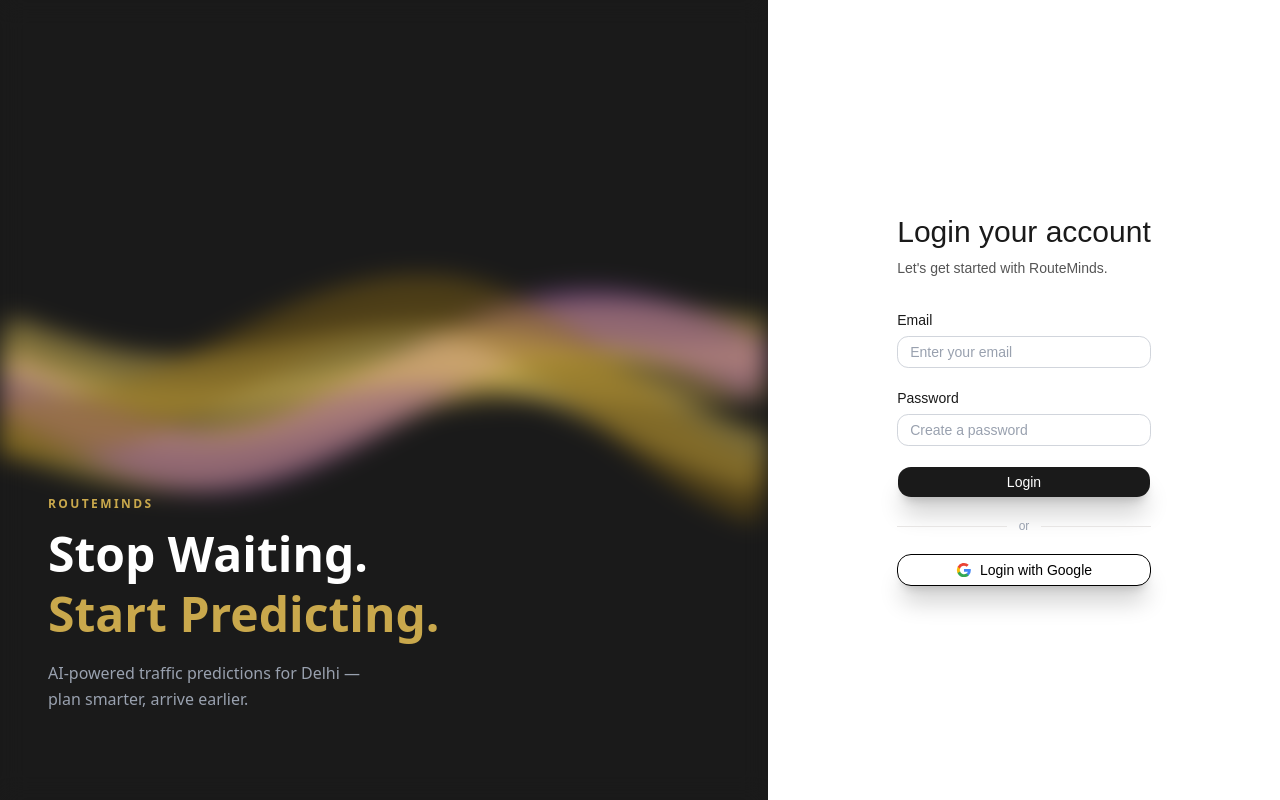
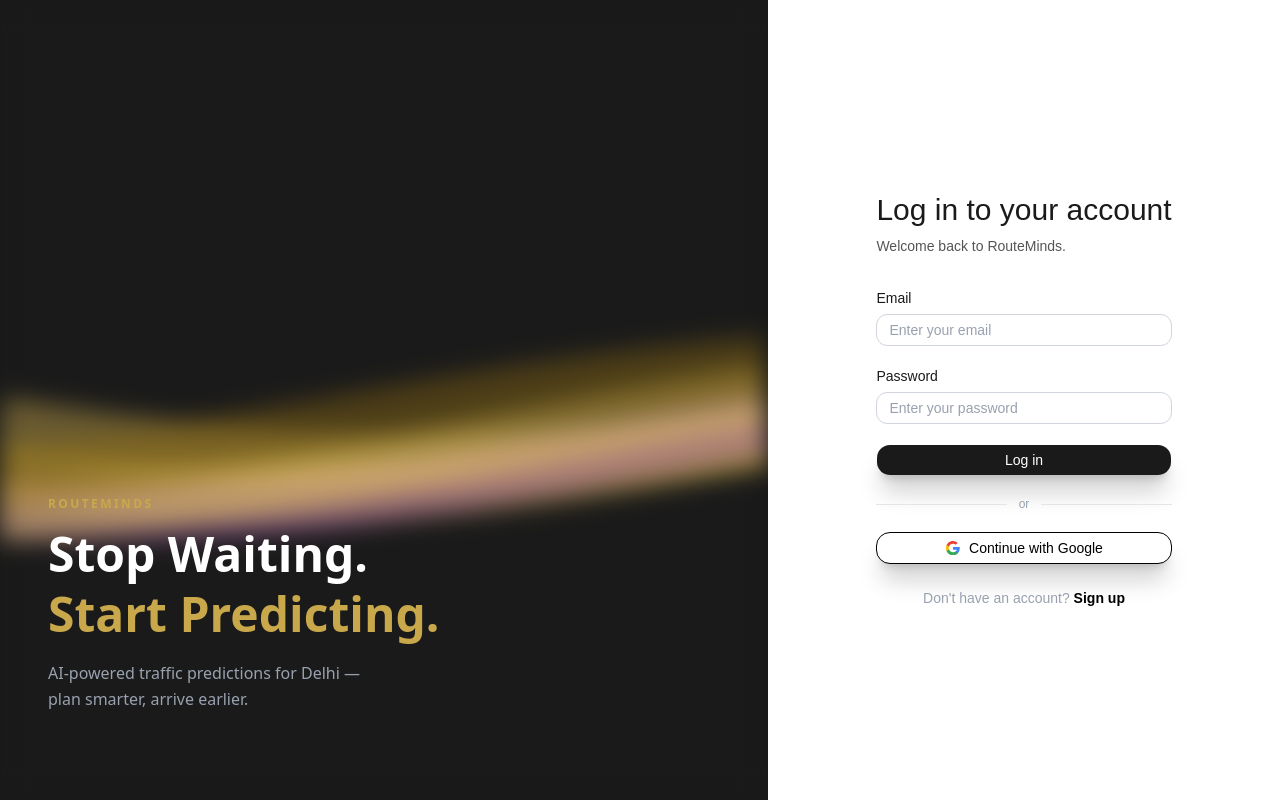
Before and after one commit to Yajush-afk/RouteMinds, a React (Vite) app in the folder apps/web/: page /login in a window 1280 px wide. Built offline with nearby package versions, Linux system fonts and the light colour scheme.

Commit message:
fix bugs in signup page.

```diff
--- a/apps/web/src/components/login/LeftSection.tsx
+++ b/apps/web/src/components/login/LeftSection.tsx
@@ -1,21 +1,25 @@
-"use client";
-import { useEffect, useRef } from "react";
-import { createNoise3D } from "simplex-noise";
+import { useEffect, useRef } from "react"
+
+const getWaveNoise = (x: number, y: number, z: number) => {
+  return (
+    Math.sin(x * 2.2 + z * 0.9 + y * 1.7) * 0.5 +
+    Math.sin(x * 0.8 - z * 1.3 + y * 2.4) * 0.3 +
+    Math.cos(x * 1.5 + z * 0.7 - y * 1.1) * 0.2
+  )
+}
 
 export default function LeftSection() {
-  const canvasRef = useRef<HTMLCanvasElement>(null);
-  const containerRef = useRef<HTMLDivElement>(null);
+  const canvasRef = useRef<HTMLCanvasElement>(null)
+  const containerRef = useRef<HTMLDivElement>(null)
 
   useEffect(() => {
-    const canvas = canvasRef.current;
-    const container = containerRef.current;
-    if (!canvas || !container) return;
+    const canvas = canvasRef.current
+    const container = containerRef.current
+    if (!canvas || !container) return
 
-    const ctx = canvas.getContext("2d")!;
-    const noise = createNoise3D();
-    let animationId: number;
-    let nt = 0;
-
+    const ctx = canvas.getContext("2d")!
+    let animationId: number
+    let nt = 0
 
     const colors = [
       "#C9A84C", // gold
@@ -23,78 +27,84 @@
       "#AE67C2", // deep gold
       "#F0D060", // warm yellow
       "#8B6914", // dark amber
-    ];
+    ]
 
     const resize = () => {
-      canvas.width = container.offsetWidth;
-      canvas.height = container.offsetHeight;
-    };
+      canvas.width = container.offsetWidth
+      canvas.height = container.offsetHeight
+    }
 
     const drawWave = () => {
-      const w = canvas.width;
-      const h = canvas.height;
+      const w = canvas.width
+      const h = canvas.height
 
-      ctx.fillStyle = "#1a1a1a";
-      ctx.globalAlpha = 1;
-      ctx.fillRect(0, 0, w, h);
+      ctx.fillStyle = "#1a1a1a"
+      ctx.globalAlpha = 1
+      ctx.fillRect(0, 0, w, h)
 
-      nt += 0.0015;
+      nt += 0.0015
 
       for (let i = 0; i < 5; i++) {
-        ctx.beginPath();
-        ctx.lineWidth = 60;
-        ctx.strokeStyle = colors[i % colors.length];
-        ctx.globalAlpha = 0.45;
+        ctx.beginPath()
+        ctx.lineWidth = 60
+        ctx.strokeStyle = colors[i % colors.length]
+        ctx.globalAlpha = 0.45
 
         for (let x = 0; x < w; x += 5) {
-          const y = noise(x / 800, 0.3 * i, nt) * 120;
-          ctx.lineTo(x, y + h * 0.5);
+          const y = getWaveNoise(x / 800, 0.3 * i, nt) * 120
+          if (x === 0) {
+            ctx.moveTo(x, y + h * 0.5)
+            continue
+          }
+
+          ctx.lineTo(x, y + h * 0.5)
         }
-        ctx.stroke();
-        ctx.closePath();
+        ctx.stroke()
+        ctx.closePath()
       }
 
-      animationId = requestAnimationFrame(drawWave);
-    };
+      animationId = requestAnimationFrame(drawWave)
+    }
 
-    resize();
-    drawWave();
+    resize()
+    drawWave()
 
-    const ro = new ResizeObserver(resize);
-    ro.observe(container);
+    const ro = new ResizeObserver(resize)
+    ro.observe(container)
 
     return () => {
-      cancelAnimationFrame(animationId);
-      ro.disconnect();
-    };
-  }, []);
+      cancelAnimationFrame(animationId)
+      ro.disconnect()
+    }
+  }, [])
 
   return (
-    <div ref={containerRef} className="relative h-full w-full overflow-hidden bg-[#1a1a1a]">
+    <div
+      ref={containerRef}
+      className="relative h-full w-full overflow-hidden bg-[#1a1a1a]"
+    >
       <canvas
         ref={canvasRef}
-        className="absolute inset-0 w-full h-full"
+        className="absolute inset-0 h-full w-full"
         style={{ filter: "blur(12px)" }}
       />
 
-
       <div className="absolute inset-0 z-10 flex flex-col justify-end px-12 pb-16">
-
         <div className="mb-6">
-
-
-          <p className="text-[#C9A84C] text-xs font-semibold tracking-[0.2em] uppercase mb-3">
+          <p className="mb-3 text-xs font-semibold tracking-[0.2em] text-[#C9A84C] uppercase">
             RouteMinds
           </p>
-          <h1 className="text-5xl font-bold text-white leading-tight mb-4">
-            Stop Waiting.<br />
+          <h1 className="mb-4 text-5xl leading-tight font-bold text-white">
+            Stop Waiting.
+            <br />
             <span className="text-[#C9A84C]">Start Predicting.</span>
           </h1>
-          <p className="text-gray-400 text-base max-w-xs leading-relaxed">
-            AI-powered traffic predictions for Delhi — plan smarter, arrive earlier.
+          <p className="max-w-xs text-base leading-relaxed text-gray-400">
+            AI-powered traffic predictions for Delhi — plan smarter, arrive
+            earlier.
           </p>
         </div>
       </div>
     </div>
-  );
+  )
 }
--- a/apps/web/src/components/login/RightSection.tsx
+++ b/apps/web/src/components/login/RightSection.tsx
@@ -1,51 +1,68 @@
+import type { FormEvent } from "react"
 import { Button } from "@workspace/ui/components/button"
 import { Input } from "@workspace/ui/components/input"
 import { Label } from "@workspace/ui/components/label"
 import { Separator } from "@workspace/ui/components/separator"
+import { Link } from "react-router-dom"
 
 export default function RightSection() {
+  const handleSubmit = (event: FormEvent<HTMLFormElement>) => {
+    event.preventDefault()
+  }
+
   return (
-    <div className="flex flex-col justify-center px-12 py-16 bg-white"
+    <div
+      className="flex flex-col justify-center bg-white px-12 py-16"
       style={{ fontFamily: "'Poppins', sans-serif" }}
     >
-      <div className="max-w-sm w-full mx-auto">
+      <div className="mx-auto w-full max-w-sm">
+        <h1 className="mb-2 text-3xl font-medium text-[#1a1a1a]">
+          Log in to your account
+        </h1>
+        <p className="mb-8 text-sm text-[#555]">Welcome back to RouteMinds.</p>
 
-        <h1 className="text-3xl font-medium text-[#1a1a1a] mb-2">
-          Login your account
-        </h1>
-        <p className="text-[#555] text-sm mb-8">
-          Let's get started with RouteMinds.
-        </p>
-
-        <div className="space-y-5">
-
+        <form className="space-y-5" onSubmit={handleSubmit}>
           <div className="space-y-1.5">
-            <Label htmlFor="email" className="text-sm font-medium text-[#1a1a1a]">
+            <Label
+              htmlFor="email"
+              className="text-sm font-medium text-[#1a1a1a]"
+            >
               Email
             </Label>
             <Input
-             id="email"
-             type="email"
-             placeholder="Enter your email"
-             className= " w-full px-3 py-2 rounded-md !border !border-gray-300 bg-white text-gray-900 placeholder:text-gray-400 hover:!border-gray-400 focus:!border-gray-900 focus:!ring-1 focus:!ring-gray-900/20 focus:!outline-none transition-all duration-150"/>
+              id="email"
+              name="email"
+              type="email"
+              autoComplete="email"
+              placeholder="Enter your email"
+              required
+              className="w-full rounded-md !border !border-gray-300 bg-white px-3 py-2 text-gray-900 transition-all duration-150 placeholder:text-gray-400 hover:!border-gray-400 focus:!border-gray-900 focus:!ring-1 focus:!ring-gray-900/20 focus:!outline-none"
+            />
           </div>
 
           <div className="space-y-1.5">
-            <Label htmlFor="password" className="text-sm font-medium text-[#1a1a1a]">
+            <Label
+              htmlFor="password"
+              className="text-sm font-medium text-[#1a1a1a]"
+            >
               Password
             </Label>
             <Input
               id="password"
+              name="password"
               type="password"
-              placeholder="Create a password"
-             className= " w-full px-3 py-2 rounded-md !border !border-gray-300 bg-white text-gray-900 placeholder:text-gray-400 hover:!border-gray-400 focus:!border-gray-900 focus:!ring-1 focus:!ring-gray-900/20 focus:!outline-none transition-all duration-150"/>
+              autoComplete="current-password"
+              placeholder="Enter your password"
+              required
+              className="w-full rounded-md !border !border-gray-300 bg-white px-3 py-2 text-gray-900 transition-all duration-150 placeholder:text-gray-400 hover:!border-gray-400 focus:!border-gray-900 focus:!ring-1 focus:!ring-gray-900/20 focus:!outline-none"
+            />
           </div>
 
-
           <Button
-            className="w-full bg-[#1a1a1a] text-white hover:bg-[#333] transition-colors shadow-xl/20"
+            type="submit"
+            className="w-full bg-[#1a1a1a] text-white shadow-xl/20 transition-colors hover:bg-[#333]"
           >
-            Login
+            Log in
           </Button>
 
           <div className="flex items-center gap-3">
@@ -55,20 +72,41 @@
           </div>
 
           <Button
-  variant="outline"
-  className="w-full !border !border-black !text-black hover:!bg-black hover:!text-white transition-colors flex items-center gap-2 shadow-xl/20"
->
+            type="button"
+            variant="outline"
+            className="flex w-full items-center gap-2 !border !border-black !text-black shadow-xl/20 transition-colors hover:!bg-black hover:!text-white"
+          >
             <svg width="18" height="18" viewBox="0 0 18 18">
-              <path fill="#4285F4" d="M16.51 8H8.98v3h4.3c-.18 1-.74 1.48-1.6 2.04v2.01h2.6a7.8 7.8 0 0 0 2.38-5.88c0-.57-.05-.66-.15-1.18z"/>
-              <path fill="#34A853" d="M8.98 17c2.16 0 3.97-.72 5.3-1.94l-2.6-2a4.8 4.8 0 0 1-7.18-2.54H1.83v2.07A8 8 0 0 0 8.98 17z"/>
-              <path fill="#FBBC05" d="M4.5 10.52a4.8 4.8 0 0 1 0-3.04V5.41H1.83a8 8 0 0 0 0 7.18z"/>
-              <path fill="#EA4335" d="M8.98 4.18c1.17 0 2.23.4 3.06 1.2l2.3-2.3A8 8 0 0 0 1.83 5.4L4.5 7.49a4.77 4.77 0 0 1 4.48-3.3z"/>
+              <path
+                fill="#4285F4"
+                d="M16.51 8H8.98v3h4.3c-.18 1-.74 1.48-1.6 2.04v2.01h2.6a7.8 7.8 0 0 0 2.38-5.88c0-.57-.05-.66-.15-1.18z"
+              />
+              <path
+                fill="#34A853"
+                d="M8.98 17c2.16 0 3.97-.72 5.3-1.94l-2.6-2a4.8 4.8 0 0 1-7.18-2.54H1.83v2.07A8 8 0 0 0 8.98 17z"
+              />
+              <path
+                fill="#FBBC05"
+                d="M4.5 10.52a4.8 4.8 0 0 1 0-3.04V5.41H1.83a8 8 0 0 0 0 7.18z"
+              />
+              <path
+                fill="#EA4335"
+                d="M8.98 4.18c1.17 0 2.23.4 3.06 1.2l2.3-2.3A8 8 0 0 0 1.83 5.4L4.5 7.49a4.77 4.77 0 0 1 4.48-3.3z"
+              />
             </svg>
-            Login with Google
+            Continue with Google
           </Button>
+        </form>
 
-        </div>
-
+        <p className="mt-6 text-center text-sm text-gray-400">
+          Don&apos;t have an account?{" "}
+          <Link
+            to="/signup"
+            className="font-semibold text-black hover:underline"
+          >
+            Sign up
+          </Link>
+        </p>
       </div>
     </div>
   )
--- a/apps/web/src/components/signup/Form.tsx
+++ b/apps/web/src/components/signup/Form.tsx
@@ -1,3 +1,4 @@
+import type { FormEvent } from "react"
 import { Button } from "@workspace/ui/components/button"
 import { Input } from "@workspace/ui/components/input"
 import { Label } from "@workspace/ui/components/label"
@@ -5,57 +6,81 @@
 import { Link } from "react-router-dom"
 
 export default function Form() {
+  const handleSubmit = (event: FormEvent<HTMLFormElement>) => {
+    event.preventDefault()
+  }
+
   return (
-    <div className="flex flex-col justify-center px-12 py-16 bg-white"
+    <div
+      className="flex flex-col justify-center bg-white px-12 py-16"
       style={{ fontFamily: "'Poppins', sans-serif" }}
     >
-      <div className="max-w-sm w-full mx-auto">
-
-        <h1 className="text-3xl font-medium text-[#1a1a1a] mb-2">
+      <div className="mx-auto w-full max-w-sm">
+        <h1 className="mb-2 text-3xl font-medium text-[#1a1a1a]">
           Create an account
         </h1>
-        <p className="text-[#555] text-sm mb-8">
+        <p className="mb-8 text-sm text-[#555]">
           Let's get started with RouteMinds.
         </p>
 
-        <div className="space-y-5">
-
+        <form className="space-y-5" onSubmit={handleSubmit}>
           <div className="space-y-1.5">
-            <Label htmlFor="name" className="text-sm font-medium text-[#1a1a1a]">
+            <Label
+              htmlFor="name"
+              className="text-sm font-medium text-[#1a1a1a]"
+            >
               Name
             </Label>
             <Input
               id="name"
+              name="name"
               type="text"
+              autoComplete="name"
               placeholder="Enter your name"
-             className= " w-full px-3 py-2 rounded-md !border !border-gray-300 bg-white text-gray-900 placeholder:text-gray-400 hover:!border-gray-400 focus:!border-gray-900 focus:!ring-1 focus:!ring-gray-900/20 focus:!outline-none transition-all duration-150"/>
+              required
+              className="w-full rounded-md !border !border-gray-300 bg-white px-3 py-2 text-gray-900 transition-all duration-150 placeholder:text-gray-400 hover:!border-gray-400 focus:!border-gray-900 focus:!ring-1 focus:!ring-gray-900/20 focus:!outline-none"
+            />
           </div>
 
           <div className="space-y-1.5">
-            <Label htmlFor="email" className="text-sm font-medium text-[#1a1a1a]">
+            <Label
+              htmlFor="email"
+              className="text-sm font-medium text-[#1a1a1a]"
+            >
               Email
             </Label>
             <Input
               id="email"
+              name="email"
               type="email"
+              autoComplete="email"
               placeholder="Enter your email"
-             className= " w-full px-3 py-2 rounded-md !border !border-gray-300 bg-white text-gray-900 placeholder:text-gray-400 hover:!border-gray-400 focus:!border-gray-900 focus:!ring-1 focus:!ring-gray-900/20 focus:!outline-none transition-all duration-150"/>
+              required
+              className="w-full rounded-md !border !border-gray-300 bg-white px-3 py-2 text-gray-900 transition-all duration-150 placeholder:text-gray-400 hover:!border-gray-400 focus:!border-gray-900 focus:!ring-1 focus:!ring-gray-900/20 focus:!outline-none"
+            />
           </div>
 
           <div className="space-y-1.5">
-            <Label htmlFor="password" className="text-sm font-medium text-[#1a1a1a]">
+            <Label
+              htmlFor="password"
+              className="text-sm font-medium text-[#1a1a1a]"
+            >
               Password
             </Label>
             <Input
               id="password"
+              name="password"
               type="password"
+              autoComplete="new-password"
               placeholder="Create a password"
-             className= " w-full px-3 py-2 rounded-md !border !border-gray-300 bg-white text-gray-900 placeholder:text-gray-400 hover:!border-gray-400 focus:!border-gray-900 focus:!ring-1 focus:!ring-gray-900/20 focus:!outline-none transition-all duration-150"/>
+              required
+              className="w-full rounded-md !border !border-gray-300 bg-white px-3 py-2 text-gray-900 transition-all duration-150 placeholder:text-gray-400 hover:!border-gray-400 focus:!border-gray-900 focus:!ring-1 focus:!ring-gray-900/20 focus:!outline-none"
+            />
           </div>
 
-
           <Button
-            className="w-full bg-[#1a1a1a] text-white hover:bg-[#333] transition-colors shadow-xl/20"
+            type="submit"
+            className="w-full bg-[#1a1a1a] text-white shadow-xl/20 transition-colors hover:bg-[#333]"
           >
             Create account
           </Button>
@@ -67,27 +92,41 @@
           </div>
 
           <Button
-  variant="outline"
-  className="w-full !border !border-black !text-black hover:!bg-black hover:!text-white transition-colors flex items-center gap-2 shadow-xl/20"
->
+            type="button"
+            variant="outline"
+            className="flex w-full items-center gap-2 !border !border-black !text-black shadow-xl/20 transition-colors hover:!bg-black hover:!text-white"
+          >
             <svg width="18" height="18" viewBox="0 0 18 18">
-              <path fill="#4285F4" d="M16.51 8H8.98v3h4.3c-.18 1-.74 1.48-1.6 2.04v2.01h2.6a7.8 7.8 0 0 0 2.38-5.88c0-.57-.05-.66-.15-1.18z"/>
-              <path fill="#34A853" d="M8.98 17c2.16 0 3.97-.72 5.3-1.94l-2.6-2a4.8 4.8 0 0 1-7.18-2.54H1.83v2.07A8 8 0 0 0 8.98 17z"/>
-              <path fill="#FBBC05" d="M4.5 10.52a4.8 4.8 0 0 1 0-3.04V5.41H1.83a8 8 0 0 0 0 7.18z"/>
-              <path fill="#EA4335" d="M8.98 4.18c1.17 0 2.23.4 3.06 1.2l2.3-2.3A8 8 0 0 0 1.83 5.4L4.5 7.49a4.77 4.77 0 0 1 4.48-3.3z"/>
+              <path
+                fill="#4285F4"
+                d="M16.51 8H8.98v3h4.3c-.18 1-.74 1.48-1.6 2.04v2.01h2.6a7.8 7.8 0 0 0 2.38-5.88c0-.57-.05-.66-.15-1.18z"
+              />
+              <path
+                fill="#34A853"
+                d="M8.98 17c2.16 0 3.97-.72 5.3-1.94l-2.6-2a4.8 4.8 0 0 1-7.18-2.54H1.83v2.07A8 8 0 0 0 8.98 17z"
+              />
+              <path
+                fill="#FBBC05"
+                d="M4.5 10.52a4.8 4.8 0 0 1 0-3.04V5.41H1.83a8 8 0 0 0 0 7.18z"
+              />
+              <path
+                fill="#EA4335"
+                d="M8.98 4.18c1.17 0 2.23.4 3.06 1.2l2.3-2.3A8 8 0 0 0 1.83 5.4L4.5 7.49a4.77 4.77 0 0 1 4.48-3.3z"
+              />
             </svg>
             Sign up with Google
           </Button>
+        </form>
 
-        </div>
-
-        <p className="text-center text-sm text-gray-400 mt-6">
+        <p className="mt-6 text-center text-sm text-gray-400">
           Already have an account?{" "}
-          <Link to="/login" className="text-black font-semibold hover:underline">
+          <Link
+            to="/login"
+            className="font-semibold text-black hover:underline"
+          >
             Log in
           </Link>
         </p>
-
       </div>
     </div>
   )
```
Also changed, not shown: apps/web/src/components/signup/ImageSection.tsx (+63 -50 lines).
